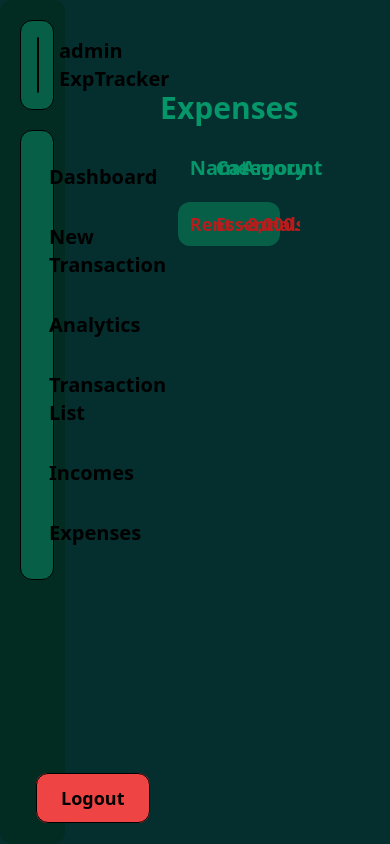
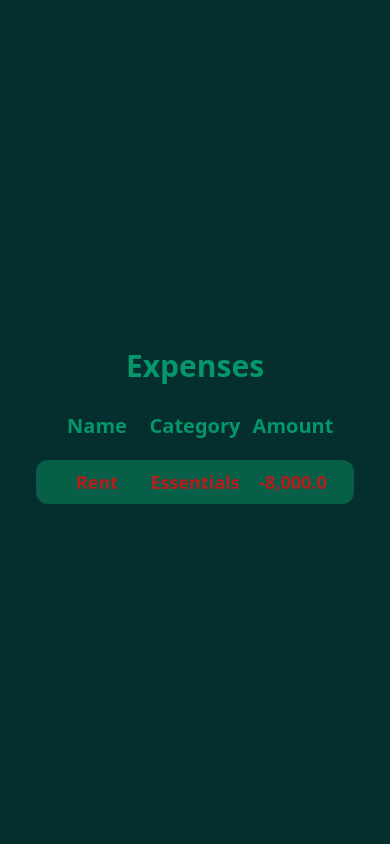
Before and after one commit to CodeBlack04/ExpenseTracker, a Django app: page /transactions/expenses/ in a window 390 px wide. Run offline with Django 4.2, Linux system fonts and the light colour scheme; a user stored in the database is signed in; data comes from the database, SQL or seed files in the repository; both versions use the stored data as it was after the commit; some libraries are stand-ins or nearby versions.

Commit message:
made the app web-responsive

```diff
--- a/core/templates/core/base.html
+++ b/core/templates/core/base.html
@@ -13,7 +13,7 @@
 </head>
 <body class="h-screen bg-gray-600 bg-teal-950 flex">
 
-    <nav id="navbar" class="w-1/6 h-full py-5 px-5 rounded-xl bg-emerald-950">
+    <nav id="navbar" class="h-full hidden xl:block xl:w-[350px] h-full py-5 px-5 rounded-xl bg-emerald-950">
 
         <div id="profile" class="mb-5 p-4 rounded-xl flex justify-even align-items gap-5 bg-emerald-800 border border-black">
                 <img src="{% static '/images/user_photo.jpg' %}" alt="profile-photo" class="h-14 rounded-full border border-black">
@@ -23,12 +23,12 @@
                 </div>
         </div>
 
-        <div id="catalog" class="p-4 rounded-xl bg-emerald-800 border border-black">
+        <div id="catalog" class="whitespace-nowrap p-4 rounded-xl bg-emerald-800 border border-black">
             <ul>
                 <li class="py-4 px-3 text-xl font-semibold"><a href="{% url 'transaction:dashboard' %}">Dashboard</a></li>
                 <li class="py-4 px-3 text-xl font-semibold"><a href="{% url 'transaction:new' %}">New Transaction</a></li>
                 <li class="py-4 px-3 text-xl font-semibold"><a href="#">Analytics</a></li>
-                <li class="py-4 px-3 text-xl font-semibold"><a href="{% url 'transaction:list' %}">Transaction List</a></li>
+                <li class="py-4 px-3 text-xl font-semibold"><a href="{% url 'transaction:list' %}">All Transactions</a></li>
                 <li class="py-4 px-3 text-xl font-semibold"><a href="{% url 'transaction:incomes' %}">Incomes</a></li>
                 <li class="py-4 px-3 text-xl font-semibold"><a href="{% url 'transaction:expenses' %}">Expenses</a></li>
             </ul>
@@ -46,7 +46,7 @@
 
     </nav>
 
-    <div class="w-5/6 h-full mx-4 rounded-xl flex flex-col justify-normal items-center">
+    <div class="w-full h-max xl:w-10/12 mx-auto my-auto  p-4 rounded-xl">
         {% block content %}
 
         {% endblock %}
--- a/core/templates/core/home.html
+++ b/core/templates/core/home.html
@@ -5,5 +5,7 @@
 
 
 {% block content %}
-Home Page
+<div class="mx-auto h-full felx justify-center items-center">
+    <h1 class="text-2xl">Home Page</h1>
+</div>
 {% endblock %}
--- a/core/templates/core/login.html
+++ b/core/templates/core/login.html
@@ -5,7 +5,7 @@
 
 
 {% block content %}
-<div class="w-1/2 h-max my-auto p-4 rounded-xl text-gray-200">
+<div class="w-full md:w-4/5 lg:w-3/5 h-max mx-auto p-4 rounded-xl text-gray-200">
     <h1 class="my-4 mx-auto text-3xl text-center">Login</h1>
 
     <form method="post" action=".">
--- a/core/templates/core/signup.html
+++ b/core/templates/core/signup.html
@@ -5,7 +5,7 @@
 
 
 {% block content %}
-<div class="w-1/2 my-auto mx-auto text-gray-200">
+<div class="w-full md:w-4/5 lg:w-3/5 my-auto mx-auto text-gray-200">
     <h1 class="mb-5 text-3xl text-center">Signup</h1>
 
     <form method="post" action=".">
--- a/core/views.py
+++ b/core/views.py
@@ -1,4 +1,5 @@
 from django.shortcuts import render, redirect, HttpResponse
+from django.contrib.auth.decorators import login_required
 
 from .forms import SignupForm
 
@@ -22,5 +23,6 @@ def Signup(request):
         'title': 'SignUp'
     })
 
+@login_required
 def home(request):
     return render(request, 'core/home.html')
--- a/transaction/templates/transaction/expenses.html
+++ b/transaction/templates/transaction/expenses.html
@@ -6,17 +6,17 @@
 
 
 {% block content %}
-<div id="expenses" class="w-3/5 h-5/6 my-auto rounded-xl text-emerald-600 flex flex-col">
+<div id="expenses" class="w-full md:4/5 lg:w-3/5 h-5/6 mx-auto rounded-xl text-emerald-600 flex flex-col">
     <h1 class="text-center p-5 text-3xl font-semibold">Expenses</h1>
     {% if expenses %}
 
-    <div class="w-4/5 mx-auto mb-3 flex justify-between px-8 py-2 rounded-xl text-xl font-semibold">
+    <div class="w-full md:w-4/5 mx-auto mb-3 flex justify-between px-8 py-2 rounded-xl text-xl font-semibold">
         <div class="w-1/3 text-center inline-block">Name</div>
         <div class="w-1/3 text-center inline-block">Category</div>
         <div class="w-1/3 text-center inline-block">Amount</div>
     </div>
 
-    <div id="income-list" class="w-4/5 h-full px-5 mb-3 mx-auto rounded-xl flex flex-col justify-normal gap-4 overflow-auto">
+    <div id="expense-list" class="w-full md:w-4/5 h-full px-5 mb-3 mx-auto rounded-xl flex flex-col justify-normal gap-4 overflow-auto">
 
         {% for transaction in expenses %}
         <div class="flex justify-between px-3 py-2 rounded-xl bg-emerald-800 text-lg font-semibold {% if transaction.amount > 0 %} text-green-700 {% else %} text-red-700 {% endif %}">
--- a/transaction/templates/transaction/form.html
+++ b/transaction/templates/transaction/form.html
@@ -3,7 +3,7 @@
 {% block title %}New Transaction{% endblock %}
 
 {% block content %}
-<div id="new-transaction" class="w-2/5 h-max my-auto px-5 py-5 rounded-xl text-emerald-600">
+<div id="new-transaction" class="w-full md:w-4/5 lg:w-2/5 h-max mx-auto px-5 py-5 rounded-xl text-emerald-600">
     <h1 class="text-center mb-3 text-2xl font-semibold">Add a new transaction</h1>
 
     <form method="post" action=".">
--- a/transaction/templates/transaction/incomes.html
+++ b/transaction/templates/transaction/incomes.html
@@ -6,17 +6,17 @@
 
 
 {% block content %}
-<div id="incomes" class="w-3/5 h-5/6 my-auto rounded-xl text-emerald-600 flex flex-col">
+<div id="incomes" class="w-full md:w-4/5 lg:w-3/5 h-5/6 mx-auto rounded-xl text-emerald-600 flex flex-col">
     <h1 class="text-center p-5 text-3xl font-semibold">Incomes</h1>
     {% if incomes %}
 
-    <div class="w-4/5 mx-auto mb-3 flex justify-between px-8 py-2 rounded-xl text-xl font-semibold">
+    <div class="w-full md:w-4/5 mx-auto mb-3 flex justify-between px-8 py-2 rounded-xl text-xl font-semibold">
         <div class="w-1/3 text-center inline-block">Name</div>
         <div class="w-1/3 text-center inline-block">Category</div>
         <div class="w-1/3 text-center inline-block">Amount</div>
     </div>
 
-    <div id="income-list" class="w-4/5 h-full px-5 mb-3 mx-auto rounded-xl flex flex-col justify-normal gap-4 overflow-auto">
+    <div id="income-list" class="w-full md:w-4/5 h-full px-5 mb-3 mx-auto rounded-xl flex flex-col justify-normal gap-4 overflow-auto">
 
         {% for transaction in incomes %}
         <div class="flex justify-between px-3 py-2 rounded-xl bg-emerald-800 text-lg font-semibold {% if transaction.amount > 0 %} text-green-700 {% else %} text-red-700 {% endif %}">
--- a/transaction/templates/transaction/list.html
+++ b/transaction/templates/transaction/list.html
@@ -6,17 +6,17 @@
 
 
 {% block content %}
-<div id="transactions" class="w-3/5 h-5/6 my-auto rounded-xl text-emerald-600 flex flex-col">
+<div id="transactions" class="w-full md:w-4/5 lg:w-3/5 h-5/6 mx-auto rounded-xl text-emerald-600 flex flex-col">
     <h1 class="text-center p-5 text-3xl font-semibold">All Transactions</h1>
     {% if transactions %}
 
-    <div class="w-4/5 mx-auto mb-3 flex justify-between px-8 py-2 rounded-xl text-xl font-semibold">
+    <div class="w-full md:w-4/5 mx-auto mb-3 flex justify-between px-8 py-2 rounded-xl text-xl font-semibold">
         <div class="w-1/3 text-center inline-block">Name</div>
         <div class="w-1/3 text-center inline-block">Category</div>
         <div class="w-1/3 text-center inline-block">Amount</div>
     </div>
 
-    <div id="transaction-list" class="w-4/5 h-full px-5 mb-3 mx-auto rounded-xl flex flex-col justify-normal gap-4 overflow-auto">
+    <div id="transaction-list" class="w-full md:w-4/5 h-full px-5 mb-3 mx-auto rounded-xl flex flex-col justify-normal gap-4 overflow-auto">
         {% for transaction in transactions %}
         <div class="flex justify-between px-3 py-2 rounded-xl bg-emerald-800 text-lg font-semibold {% if transaction.amount > 0 %} text-green-700 {% else %} text-red-700 {% endif %}">
             <div class="w-1/3 text-center inline-block">{{transaction.name}}</div>
```
Also changed, not shown: transaction/templates/transaction/dashboard.html (+6 -6 lines), db.sqlite3.
